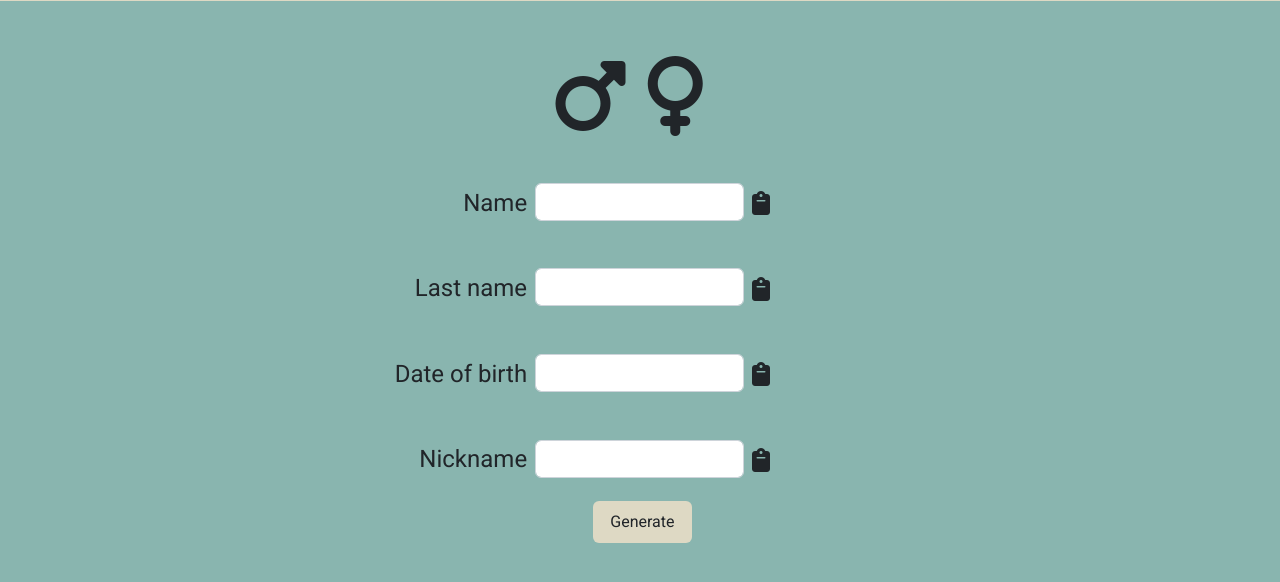
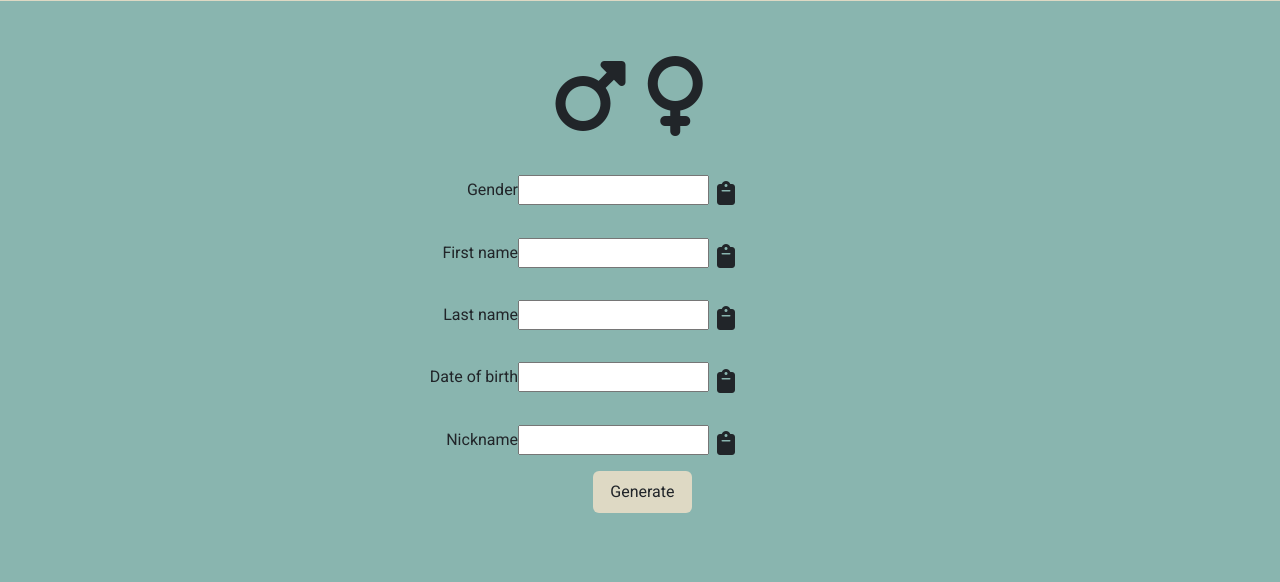
Before and after one commit to adam-lepkowski/generate_me, a Django app: page / in a window 1280 px wide. Shown: the part 449-1031 px from the top of the page. After the commit the page ends 962 px from the top, so only its background shows below. Run offline with Django 4.2, Linux system fonts and the light colour scheme; some libraries are stand-ins or nearby versions.

Commit message:
Use django form

```diff
--- a/app/templates/app/index.html
+++ b/app/templates/app/index.html
@@ -18,7 +18,7 @@
   <link href="https://fonts.googleapis.com/css2?family=Roboto:wght@400;500&display=swap" rel="stylesheet">
 
   <!-- app styles -->
-  <link rel="stylesheet" href="{% static "app/app.css" %}">
+  <link rel="stylesheet" href="{% static 'app/app.css' %}">
 </head>
 
 <body>
@@ -47,50 +47,15 @@
         <i class="fa-solid fa-venus"></i>
       </div>
       <form action="">
+        {% csrf_token %}
+        {% for field in form %}
         <div class="form-row">
-          <div class="label">
-            <label class="form-label" for="name">Name</label>
-          </div>
-          <div>
-            <input class="form-control" type="text" id="name">
-          </div>
-          <div>
-            <i class="fa-solid fa-clipboard clipboard-icon"></i>
-          </div>
+          {{ field.label_tag }}
+          {{ field }}
+          {{ field.errors }}
+          <i class="fa-solid fa-clipboard clipboard-icon"></i>
         </div>
-        <div class="form-row">
-          <div class="label">
-            <label class="form-label" for="last-name">Last name</label>
-          </div>
-          <div>
-            <input class="form-control" type="text" id="last-name">
-          </div>
-          <div>
-            <i class="fa-solid fa-clipboard clipboard-icon"></i>
-          </div>
-        </div>
-        <div class="form-row">
-          <div class="label">
-            <label class="form-label" for="dob">Date of birth</label>
-          </div>
-          <div>
-            <input class="form-control" type="text" id="dob">
-          </div>
-          <div>
-            <i class="fa-solid fa-clipboard clipboard-icon"></i>
-          </div>
-        </div>
-        <div class="form-row">
-          <div class="label">
-            <label class="form-label" for="nickname">Nickname</label>
-          </div>
-          <div>
-            <input class="form-control" type="text" id="nickname">
-          </div>
-          <div>
-            <i class="fa-solid fa-clipboard clipboard-icon"></i>
-          </div>
-        </div>
+        {% endfor %}
         <div class="generate-row">
           <input class="btn generate-button" type="submit" value="Generate">
         </div>
```
